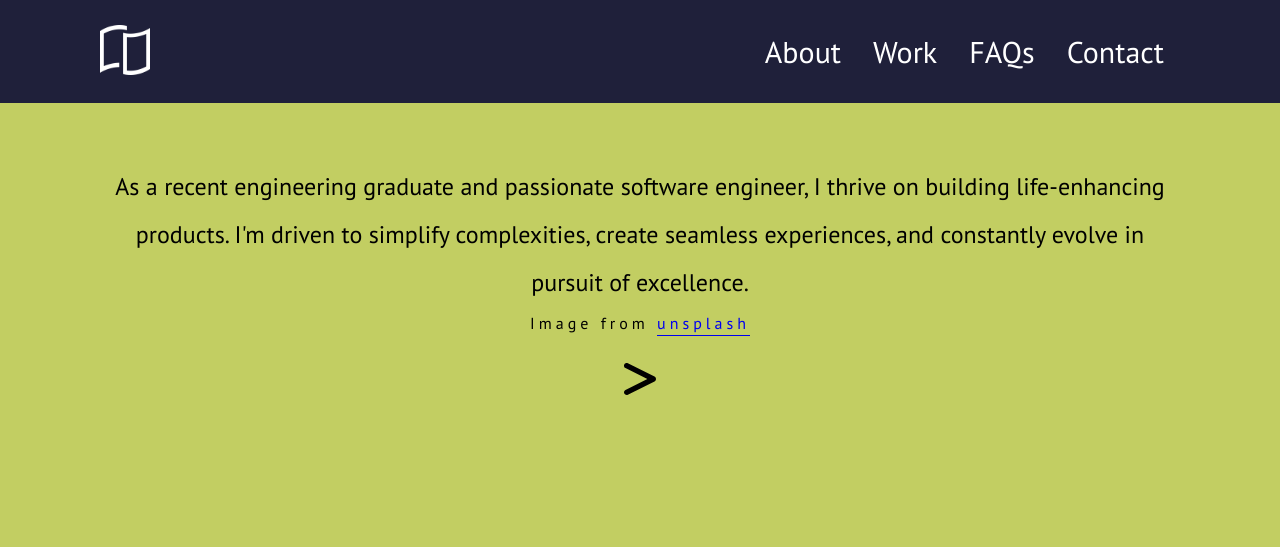
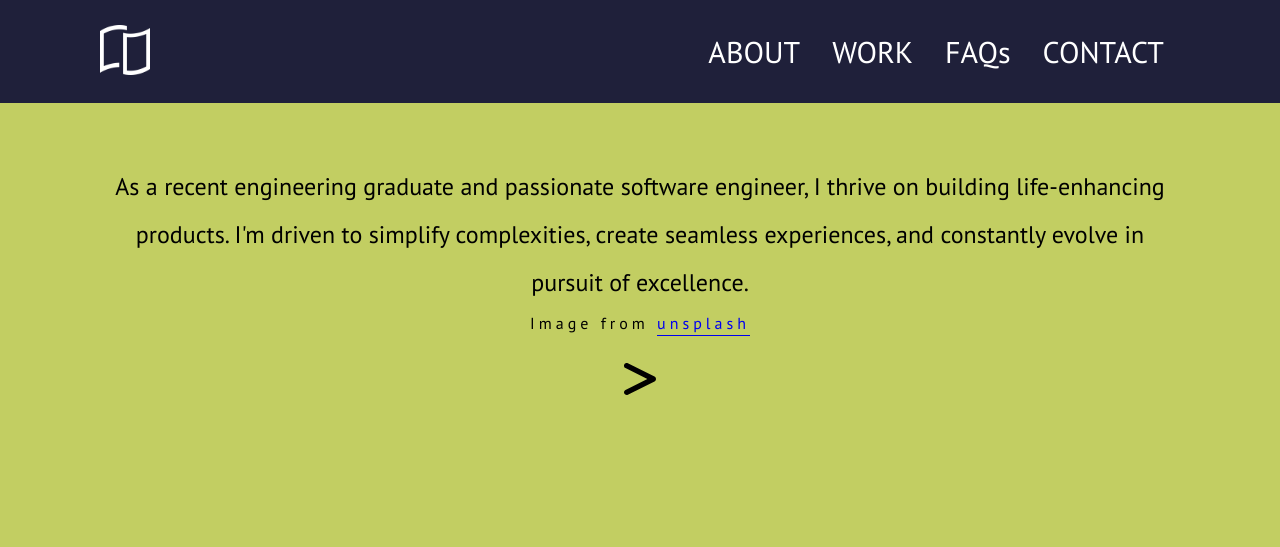
Before and after one commit to NITHIN06/portfolio, a plain HTML site: page index.html in a window 1280 px wide. Shown: the top 547 px of the page. Drawn offline with Linux system fonts and the light colour scheme.

Commit message:
Bugs fixed

```diff
--- a/index.html
+++ b/index.html
@@ -29,10 +29,10 @@
         <div class="navbar-links">
             <div onclick="off()" class="btn"></div>
             <ul>
-                <li><a href="#about">About</a></li>
-                <li><a href="#work">Work</a></li>
+                <li><a href="#about">ABOUT</a></li>
+                <li><a href="#work">WORK</a></li>
                 <li><a href="#faq">FAQs</a></li>
-                <li><a href="#contact">Contact</a></li>
+                <li><a href="#contact">CONTACT</a></li>
             </ul>
         </div>
     </nav>
```
